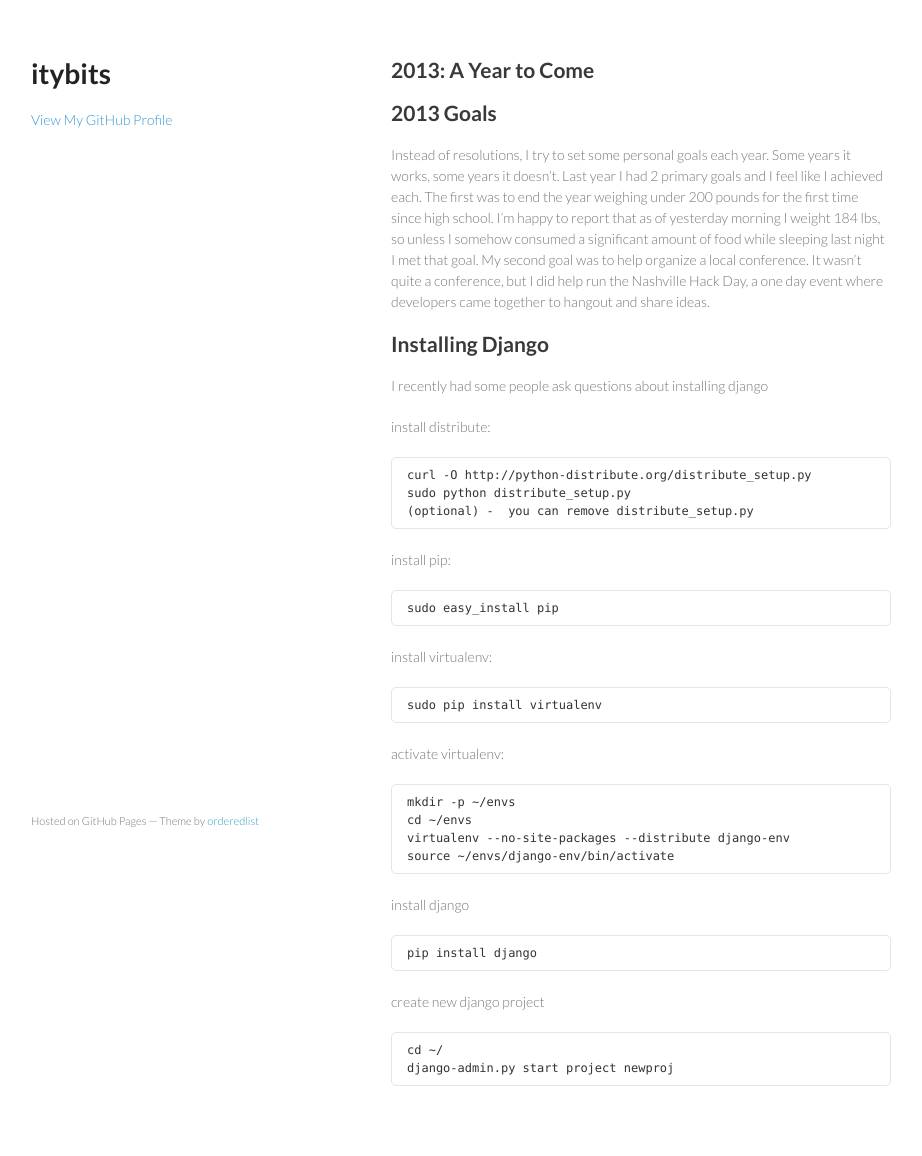
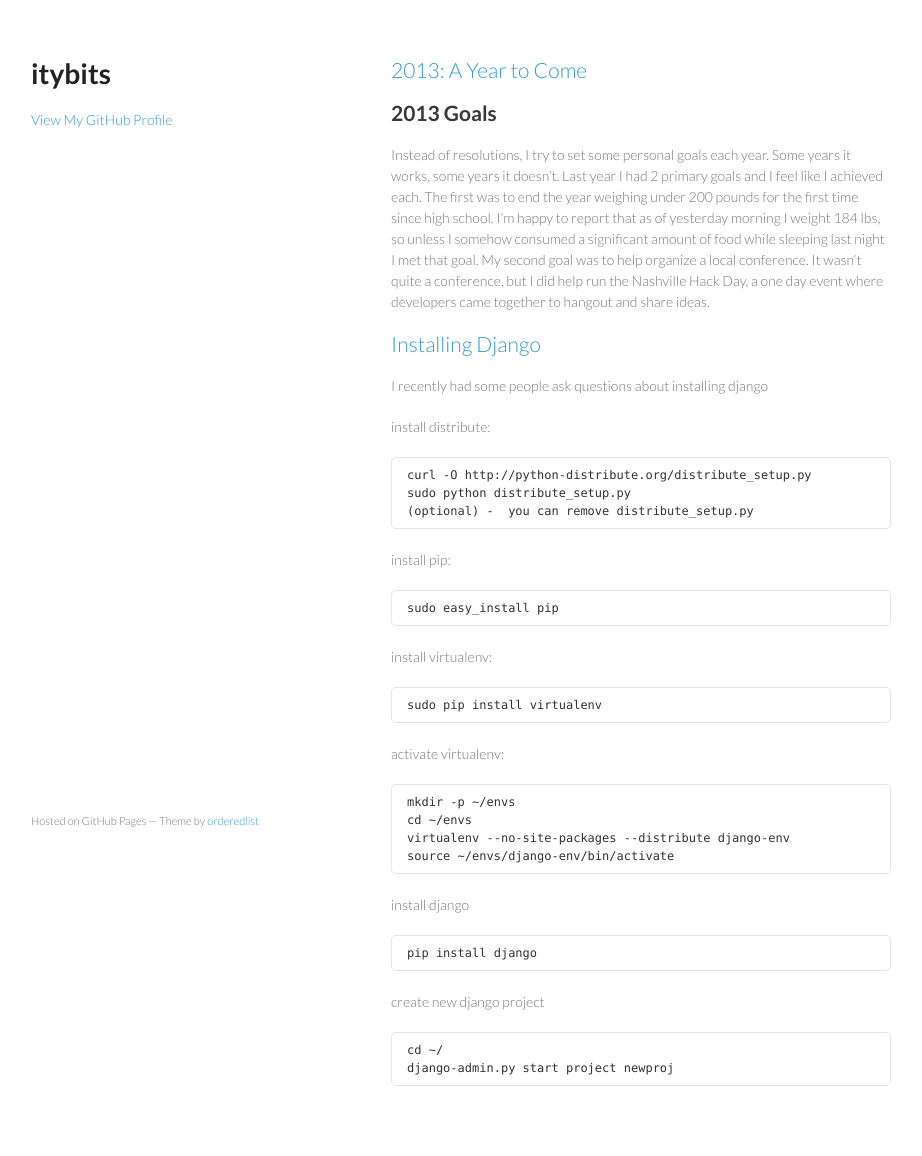
Before and after one commit to binarydud/binarydud.github.io, a Jekyll site: the page built from index.html, in a window 1280 px wide. Shown: the whole page, without its empty margins (179-1101 px from the left). Built offline with Jekyll 4.4.1, drawn with Linux system fonts in a browser that asks for light colours.

Commit message:
trying to fix link

```diff
--- a/index.html
+++ b/index.html
@@ -4,8 +4,9 @@ title: itybits.com
 ---
 {% for post in site.posts %}
     <h2>
-        <a name="{{post.slug}}" class="anchor" href="{{post.url}}">
-            <span class="octicon octicon-link"></span></a>{{post.title}}
+        <a name="{{post.slug}}" href="{{post.url}}">
+            {{post.title}}
+        </a>
     </h2>
     {{post.excerpt}}
 
```
